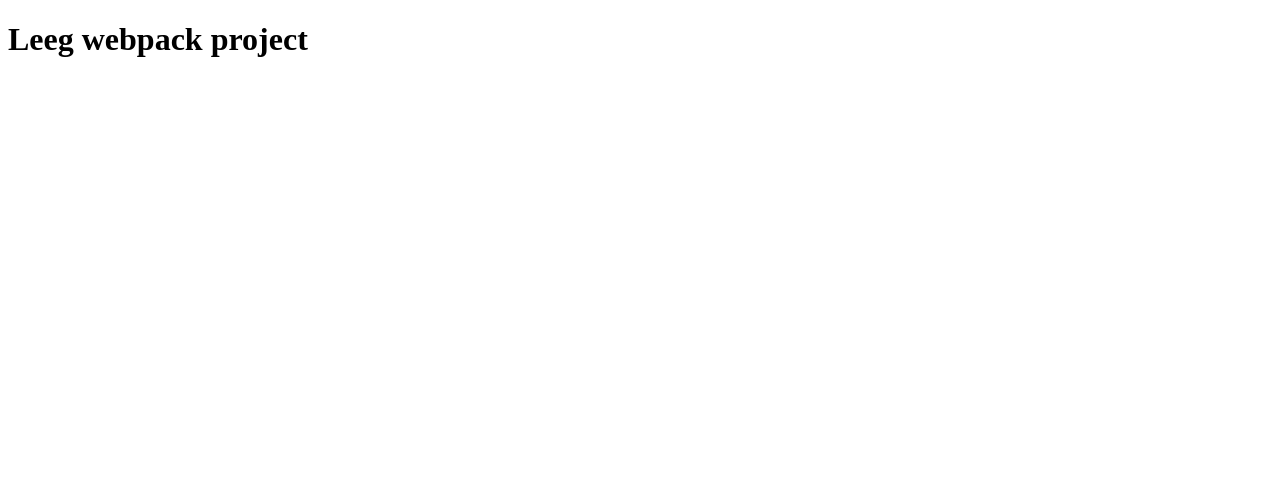
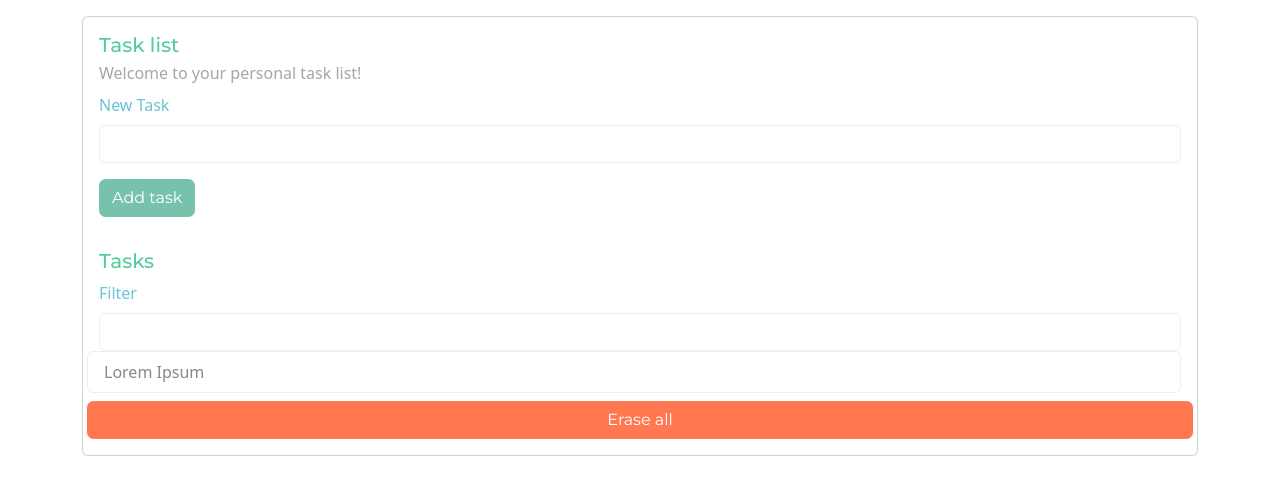
Before and after one commit to JonasBne/task-list-app, a website built with webpack: page src/html/index.html in a window 1280 px wide. Built offline with nearby package versions, Linux system fonts and the light colour scheme.

Commit message:
First project set up

```diff
--- a/package.json
+++ b/package.json
@@ -23,8 +23,10 @@
   },
   "dependencies": {
     "@fortawesome/fontawesome-free": "^5.15.3",
+    "@popperjs/core": "^2.9.2",
     "bootstrap": "^5.0.2",
     "bootswatch": "^5.0.2",
+    "file-loader": "^6.2.0",
     "jquery": "^3.6.0",
     "popper.js": "^1.16.1",
     "sass": "^1.35.1"
--- /dev/null
+++ b/src/css/style.scss
@@ -0,0 +1,13 @@
+body {
+    margin: 1rem;
+}
+
+form {
+    #check-circle:hover {
+        color: green;
+    }
+    #delete:hover {
+        color: red;
+    }
+
+}
--- a/src/html/index.html
+++ b/src/html/index.html
@@ -6,6 +6,68 @@
 </head>
 
 <body>
-	<h1>Leeg webpack project</h1>
+
+<!--<div class="card container">
+	<div class="card-body row">
+		<div class="col">
+			<h5 class="card-title mb-2 text-success">Task list</h5>
+			<p class="card-subtitle mb-2 text-muted">Welcome to your personal task list! </p>
+		</div>
+	</div>
+	<div class="card-body row">
+			<h6 class="card-title text-info">Add task</h6>
+			<form class="row">
+				<div class="col">
+					<label for="task">
+						<input id="task" class="form-control" type="text" placeholder="Add your task here">
+					</label>
+					<i id="plus" class="fa fa-plus"></i>
+					<i id="delete" class="fa fa-trash"></i>
+				</div>
+			</form>
+	</div>
+	<div class="card-body row">
+		<div class="col">
+			<h6 class="card-title text-info">All tasks</h6>
+			<ul class="list-group">
+				<li class="list-group-item">Lorem ipsum</li>
+			</ul>
+		</div>
+	</div>
+	<button class="btn btn-danger">Erase all</button>
+</div>-->
+
+
+<div class="container">
+	<div class="row">
+		<div class="col">
+			<div id="main" class="card">
+				<div class="card-body">
+					<h5 class="card-title mb-2 text-success">Task list</h5>
+					<p class="card-subtitle mb-2 text-muted">Welcome to your personal task list! </p>
+					<div class="row">
+						<form id="task-form">
+							<label for="task" class="form-label text-info">New Task</label>
+							<input type="text" name="task" id="task" class="form-control">
+							<input type="submit" name="submit" id="submit-task" class="btn btn-primary my-3" value="Add task">
+						</form>
+						<h5 id="task-title" class="card-title mt-3 mb-2 text-success">Tasks</h5>
+							<div class="input-field col s12">
+								<label for="filter" class="form-label text-info">Filter</label>
+								<input type="text" name="filter" id="filter" class="form-control">
+							</div>
+							<ul class="list-group">
+								<li class="list-group-item">Lorem Ipsum</li>
+							</ul>
+							<button id="erase-tasks-btn" class="btn btn-danger mt-2">Erase all</button>
+					</div>
+				</div>
+			</div>
+		</div>
+	</div>
+</div>
+
+
+
 </body>
 </html>
--- a/src/index.js
+++ b/src/index.js
@@ -1,4 +1,7 @@
-import * as present from "./js/app";
-import "./css/style.css";
+// Import bootstrap
+import 'bootstrap';
+import 'bootswatch/dist/minty/bootstrap.min.css';
+import './css/style.scss';
 
-present.greeting()
+// Import fontawesome icons
+import '@fortawesome/fontawesome-free/css/all.css';
```
Also changed, not shown: src/css/style.css (deleted), 1 other file. Lines whose indentation alone changed are shown as unchanged.
